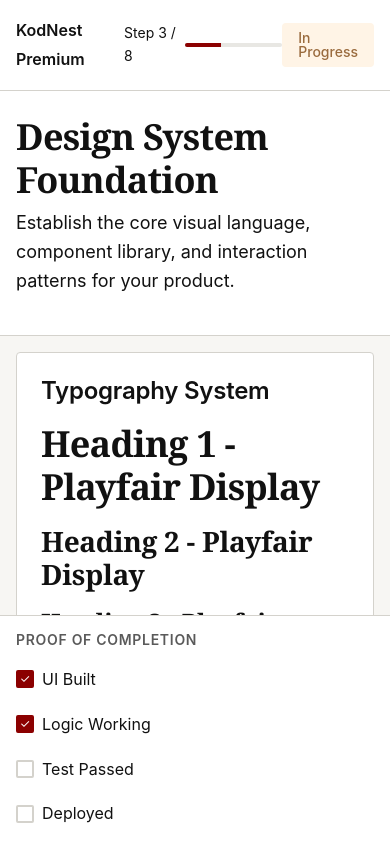
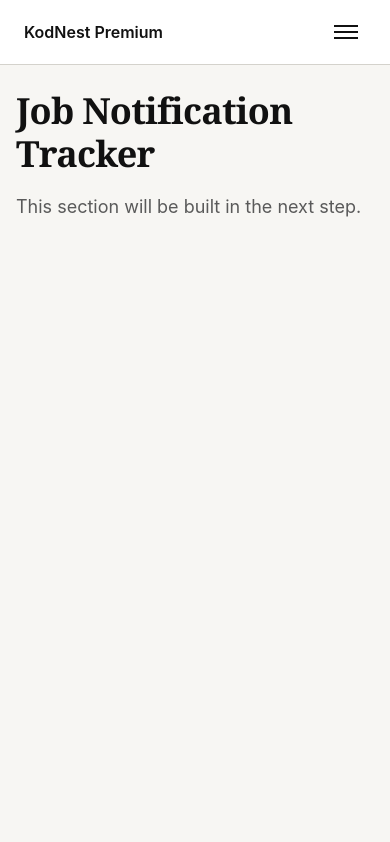
Before and after one commit to Divya07-22/Job-Notification, a React (Vite) app: page / in a window 390 px wide. Shown: the top 842 px of the page. Built offline with nearby package versions, Linux system fonts and the light colour scheme.

Commit message:
Add React Router navigation with 6 routes and responsive hamburger menu

```diff
--- a/package.json
+++ b/package.json
@@ -10,7 +10,8 @@
   },
   "dependencies": {
     "react": "^18.3.1",
-    "react-dom": "^18.3.1"
+    "react-dom": "^18.3.1",
+    "react-router-dom": "^7.13.0"
   },
   "devDependencies": {
     "@vitejs/plugin-react": "^4.3.4",
--- a/src/App.jsx
+++ b/src/App.jsx
@@ -1,21 +1,29 @@
 import './styles.css'
-import TopBar from './components/TopBar'
-import ContextHeader from './components/ContextHeader'
-import PrimaryWorkspace from './components/PrimaryWorkspace'
-import SecondaryPanel from './components/SecondaryPanel'
-import ProofFooter from './components/ProofFooter'
+import { BrowserRouter, Routes, Route, Navigate } from 'react-router-dom'
+import Navigation from './components/Navigation'
+import Home from './pages/Home'
+import Dashboard from './pages/Dashboard'
+import Saved from './pages/Saved'
+import Digest from './pages/Digest'
+import Settings from './pages/Settings'
+import Proof from './pages/Proof'
 
 function App() {
     return (
-        <div className="page-container">
-            <TopBar />
-            <ContextHeader />
-            <main className="main-workspace">
-                <PrimaryWorkspace />
-                <SecondaryPanel />
-            </main>
-            <ProofFooter />
-        </div>
+        <BrowserRouter>
+            <div className="page-container">
+                <Navigation />
+                <Routes>
+                    <Route path="/" element={<Home />} />
+                    <Route path="/dashboard" element={<Dashboard />} />
+                    <Route path="/saved" element={<Saved />} />
+                    <Route path="/digest" element={<Digest />} />
+                    <Route path="/settings" element={<Settings />} />
+                    <Route path="/proof" element={<Proof />} />
+                    <Route path="*" element={<Navigate to="/" replace />} />
+                </Routes>
+            </div>
+        </BrowserRouter>
     )
 }
 
--- /dev/null
+++ b/src/components/Navigation.jsx
@@ -0,0 +1,46 @@
+import { NavLink } from 'react-router-dom';
+import { useState } from 'react';
+
+export default function Navigation() {
+    const [isMenuOpen, setIsMenuOpen] = useState(false);
+
+    const toggleMenu = () => {
+        setIsMenuOpen(!isMenuOpen);
+    };
+
+    return (
+        <nav className="navigation">
+            <div className="nav-container">
+                <div className="nav-brand">KodNest Premium</div>
+
+                <button
+                    className="hamburger"
+                    onClick={toggleMenu}
+                    aria-label="Toggle menu"
+                >
+                    <span></span>
+                    <span></span>
+                    <span></span>
+                </button>
+
+                <div className={`nav-links ${isMenuOpen ? 'nav-links--open' : ''}`}>
+                    <NavLink to="/dashboard" className="nav-link" onClick={() => setIsMenuOpen(false)}>
+                        Dashboard
+                    </NavLink>
+                    <NavLink to="/saved" className="nav-link" onClick={() => setIsMenuOpen(false)}>
+                        Saved
+                    </NavLink>
+                    <NavLink to="/digest" className="nav-link" onClick={() => setIsMenuOpen(false)}>
+                        Digest
+                    </NavLink>
+                    <NavLink to="/settings" className="nav-link" onClick={() => setIsMenuOpen(false)}>
+                        Settings
+                    </NavLink>
+                    <NavLink to="/proof" className="nav-link" onClick={() => setIsMenuOpen(false)}>
+                        Proof
+                    </NavLink>
+                </div>
+            </div>
+        </nav>
+    );
+}
--- /dev/null
+++ b/src/pages/Dashboard.jsx
@@ -0,0 +1,8 @@
+export default function Dashboard() {
+    return (
+        <div className="page-content">
+            <h1 className="page-title">Dashboard</h1>
+            <p className="page-subtitle text-muted">This section will be built in the next step.</p>
+        </div>
+    );
+}
--- /dev/null
+++ b/src/pages/Digest.jsx
@@ -0,0 +1,8 @@
+export default function Digest() {
+    return (
+        <div className="page-content">
+            <h1 className="page-title">Daily Digest</h1>
+            <p className="page-subtitle text-muted">This section will be built in the next step.</p>
+        </div>
+    );
+}
--- /dev/null
+++ b/src/pages/Home.jsx
@@ -0,0 +1,8 @@
+export default function Home() {
+    return (
+        <div className="page-content">
+            <h1 className="page-title">Job Notification Tracker</h1>
+            <p className="page-subtitle text-muted">This section will be built in the next step.</p>
+        </div>
+    );
+}
--- /dev/null
+++ b/src/pages/Proof.jsx
@@ -0,0 +1,8 @@
+export default function Proof() {
+    return (
+        <div className="page-content">
+            <h1 className="page-title">Proof of Work</h1>
+            <p className="page-subtitle text-muted">This section will be built in the next step.</p>
+        </div>
+    );
+}
--- /dev/null
+++ b/src/pages/Saved.jsx
@@ -0,0 +1,8 @@
+export default function Saved() {
+    return (
+        <div className="page-content">
+            <h1 className="page-title">Saved Jobs</h1>
+            <p className="page-subtitle text-muted">This section will be built in the next step.</p>
+        </div>
+    );
+}
--- /dev/null
+++ b/src/pages/Settings.jsx
@@ -0,0 +1,8 @@
+export default function Settings() {
+    return (
+        <div className="page-content">
+            <h1 className="page-title">Settings</h1>
+            <p className="page-subtitle text-muted">This section will be built in the next step.</p>
+        </div>
+    );
+}
--- a/src/styles.css
+++ b/src/styles.css
@@ -71,7 +71,12 @@ body {
   -moz-osx-font-smoothing: grayscale;
 }
 
-h1, h2, h3, h4, h5, h6 {
+h1,
+h2,
+h3,
+h4,
+h5,
+h6 {
   font-family: var(--font-serif);
   font-weight: 600;
   line-height: var(--line-height-tight);
@@ -507,22 +512,61 @@ textarea.input {
 /* ============================================
    UTILITIES
    ============================================ */
-.mt-xs { margin-top: var(--space-xs); }
-.mt-sm { margin-top: var(--space-sm); }
-.mt-md { margin-top: var(--space-md); }
-.mt-lg { margin-top: var(--space-lg); }
-.mt-xl { margin-top: var(--space-xl); }
+.mt-xs {
+  margin-top: var(--space-xs);
+}
 
-.mb-xs { margin-bottom: var(--space-xs); }
-.mb-sm { margin-bottom: var(--space-sm); }
-.mb-md { margin-bottom: var(--space-md); }
-.mb-lg { margin-bottom: var(--space-lg); }
-.mb-xl { margin-bottom: var(--space-xl); }
+.mt-sm {
+  margin-top: var(--space-sm);
+}
 
-.gap-xs { gap: var(--space-xs); }
-.gap-sm { gap: var(--space-sm); }
-.gap-md { gap: var(--space-md); }
-.gap-lg { gap: var(--space-lg); }
+.mt-md {
+  margin-top: var(--space-md);
+}
+
+.mt-lg {
+  margin-top: var(--space-lg);
+}
+
+.mt-xl {
+  margin-top: var(--space-xl);
+}
+
+.mb-xs {
+  margin-bottom: var(--space-xs);
+}
+
+.mb-sm {
+  margin-bottom: var(--space-sm);
+}
+
+.mb-md {
+  margin-bottom: var(--space-md);
+}
+
+.mb-lg {
+  margin-bottom: var(--space-lg);
+}
+
+.mb-xl {
+  margin-bottom: var(--space-xl);
+}
+
+.gap-xs {
+  gap: var(--space-xs);
+}
+
+.gap-sm {
+  gap: var(--space-sm);
+}
+
+.gap-md {
+  gap: var(--space-md);
+}
+
+.gap-lg {
+  gap: var(--space-lg);
+}
 
 /* ============================================
    RESPONSIVE
@@ -571,3 +615,134 @@ textarea.input {
     gap: var(--space-sm);
   }
 }
+
+/* ============================================
+   NAVIGATION
+   ============================================ */
+.navigation {
+  background-color: var(--color-surface);
+  border-bottom: 1px solid var(--color-border);
+  position: sticky;
+  top: 0;
+  z-index: 100;
+}
+
+.nav-container {
+  max-width: 1600px;
+  margin: 0 auto;
+  padding: 0 var(--space-lg);
+  display: flex;
+  justify-content: space-between;
+  align-items: center;
+  min-height: 64px;
+}
+
+.nav-brand {
+  font-weight: 600;
+  font-size: var(--font-size-base);
+  color: var(--color-text-primary);
+}
+
+.nav-links {
+  display: flex;
+  gap: var(--space-lg);
+  align-items: center;
+}
+
+.nav-link {
+  font-family: var(--font-sans);
+  font-size: var(--font-size-base);
+  font-weight: 500;
+  color: var(--color-text-primary);
+  text-decoration: none;
+  padding: var(--space-sm) 0;
+  border-bottom: 2px solid transparent;
+  transition: all var(--transition-speed) var(--transition-timing);
+  position: relative;
+}
+
+.nav-link:hover {
+  color: var(--color-accent);
+}
+
+.nav-link.active {
+  color: var(--color-accent);
+  border-bottom-color: var(--color-accent);
+}
+
+.hamburger {
+  display: none;
+  flex-direction: column;
+  gap: 4px;
+  background: none;
+  border: none;
+  cursor: pointer;
+  padding: var(--space-xs);
+}
+
+.hamburger span {
+  width: 24px;
+  height: 2px;
+  background-color: var(--color-text-primary);
+  transition: all var(--transition-speed) var(--transition-timing);
+}
+
+/* Page Content */
+.page-content {
+  max-width: 1600px;
+  margin: 0 auto;
+  padding: var(--space-xl) var(--space-lg);
+  min-height: calc(100vh - 64px);
+}
+
+.page-title {
+  font-family: var(--font-serif);
+  font-size: var(--font-size-h1);
+  margin-bottom: var(--space-sm);
+}
+
+.page-subtitle {
+  font-size: var(--font-size-body);
+  max-width: var(--max-text-width);
+}
+
+/* Mobile Navigation */
+@media (max-width: 768px) {
+  .hamburger {
+    display: flex;
+  }
+
+  .nav-links {
+    position: absolute;
+    top: 64px;
+    left: 0;
+    right: 0;
+    background-color: var(--color-surface);
+    border-bottom: 1px solid var(--color-border);
+    flex-direction: column;
+    gap: 0;
+    padding: var(--space-sm) 0;
+    display: none;
+  }
+
+  .nav-links--open {
+    display: flex;
+  }
+
+  .nav-link {
+    width: 100%;
+    padding: var(--space-sm) var(--space-lg);
+    border-bottom: none;
+    border-left: 2px solid transparent;
+  }
+
+  .nav-link.active {
+    border-bottom: none;
+    border-left-color: var(--color-accent);
+    background-color: #FAFAF9;
+  }
+
+  .page-content {
+    padding: var(--space-lg) var(--space-sm);
+  }
+}
```
Also changed, not shown: 1 other file (tests, documents, lock files or other folders).
